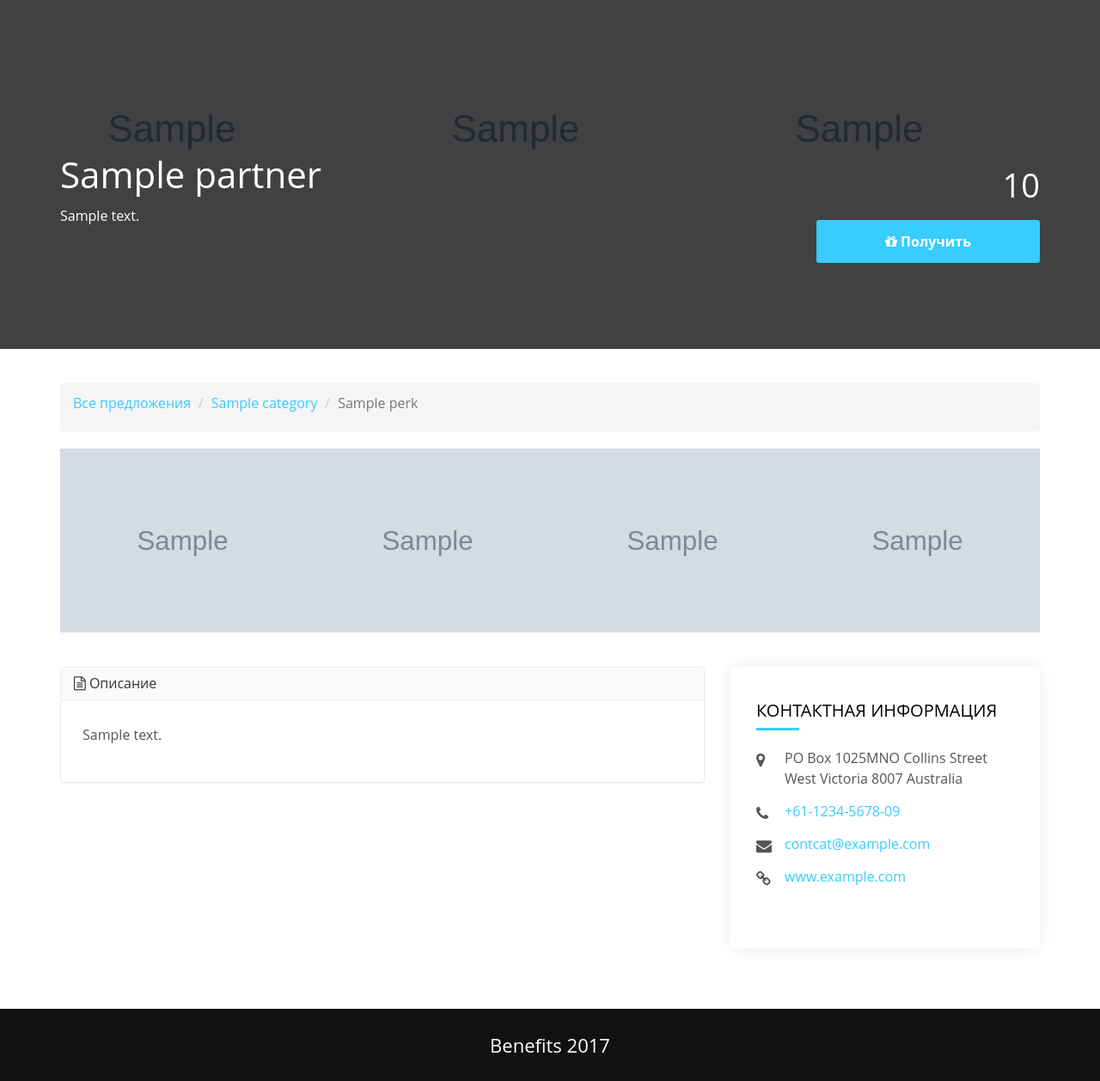
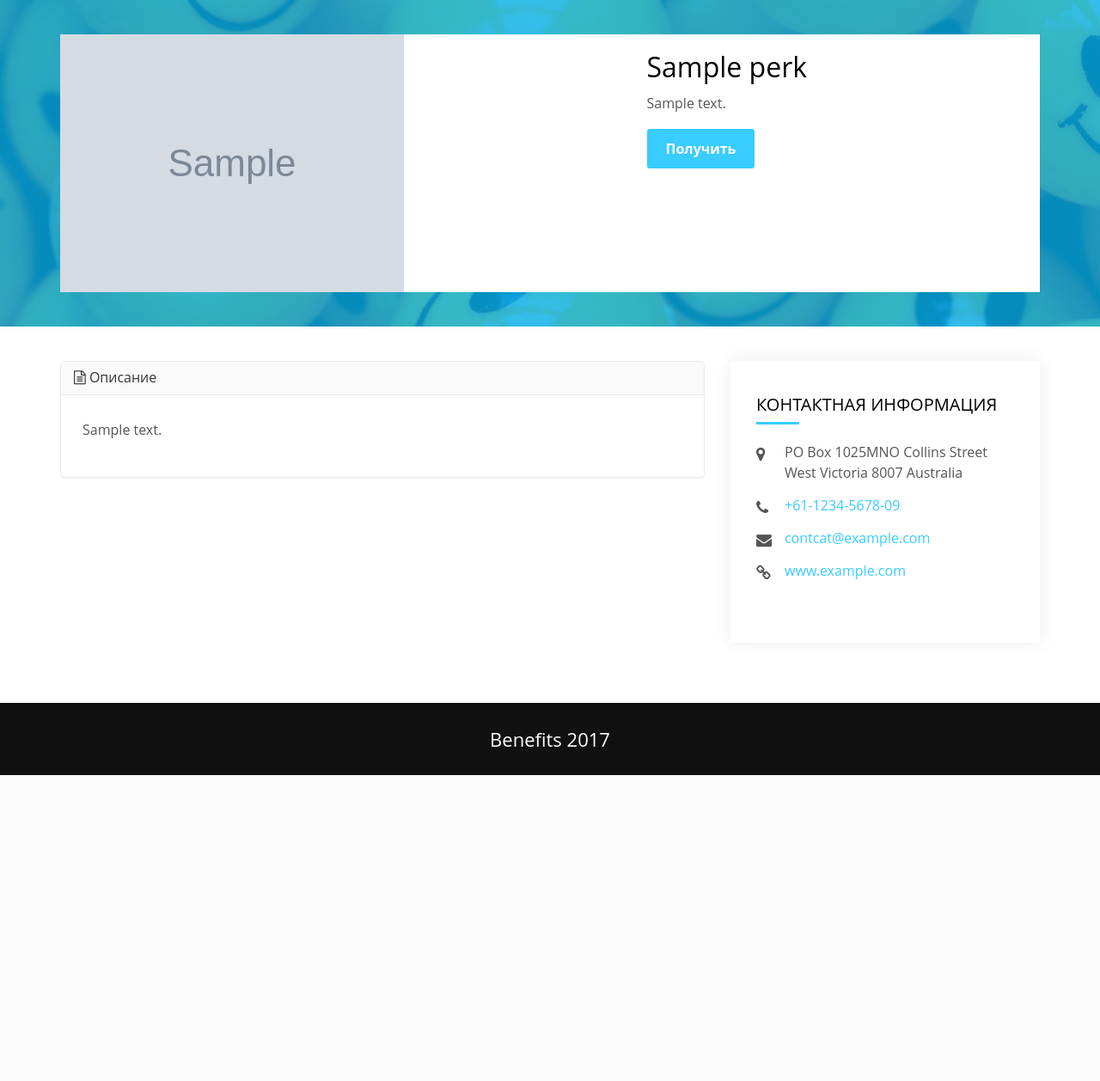
Before and after one commit to jekoule/benefits, a Django app: template perks/templates/perks/perk_detail.html in a window 1280 px wide. Shown: the part 83-1341 px from the top of the page at 86% size. After the commit the page ends 985 px from the top, so only its background shows below. Run offline with Django 3.2, Linux system fonts and the light colour scheme; the template is opened without the code that fills it: most values are stand-ins (such as "Sample title", 1, 10 or a date in 2020); grey boxes marked "Sample" are stand-in pictures; parts of the project's set-up code (start-up, migrations or seed data) failed here and were passed over; some libraries are stand-ins or nearby versions.

Commit message:
Templates modified

```diff
--- a/customers/templates/customers/dashboard.html
+++ b/customers/templates/customers/dashboard.html
@@ -164,7 +164,7 @@ $(document).ready( function () {
 							"previous":   "Назад"
 					}
 			}
-});
+    });
 } );
 </script>
 {% if messages %}
--- a/members/templates/members/change_password.html
+++ b/members/templates/members/change_password.html
@@ -33,7 +33,7 @@
           {% endfor %}
         {% endif %}
         {{ form|crispy }}
-        <button class="btn btn-lg btn-primary btn-block" type="submit">Сохранить изменения</button>
+        <input type="submit" class="btn btn-block" value="Сохранить изменения">
       </form>
     </div>
   </div>
--- a/members/templates/members/edit_info.html
+++ b/members/templates/members/edit_info.html
@@ -33,7 +33,7 @@
             {% endfor %}
           {% endif %}
           {{ form|crispy }}
-          <button class="btn btn-success btn-block" type="submit">Сохранить изменения</button>
+          <input type="submit" class="btn btn-block" value="Сохранить изменения">
       </form>
     </div>
   </div>
--- a/perks/templates/perks/index.html
+++ b/perks/templates/perks/index.html
@@ -7,16 +7,17 @@
 
 {% block content %}
 
-<section id="inner_banner" class="parallex-bg" style="background: url({% static 'img/teamwork.jpg' %}">
+<section id="perks_slider" class="parallex-bg" style="background: url({% static 'img/smiles.jpg' %}">
 	<div class="container">
     	<div class="white-text text-center div_zindex">
-        	<h1>How it Work </h1>
+        	<h2>Лучшие предложения для Вас!</h1>
+          <p>Мы постоянно работаем над улучшением нашего сервиса и поиска самых лучших предложений</p>
         </div>
     </div>
-    <div class="dark-overlay"></div>
+    <div class="blue-overlay"></div>
 </section>
 
-<nav id="category_menu" class="navbar navbar-default" data-spy="affix" data-offset-top="462">
+<nav id="category_menu" class="navbar navbar-default" data-spy="affix" data-offset-top="442">
   <div class="container">
     <ul class="nav nav-pills nav-justified">
     {% for category in categories %}
@@ -68,10 +69,8 @@
                         <p>{{ perk.title }}</p>
 
                         <div class="listing_review_info">
-                          <a href="{{ perk.get_absolute_url }}" class="
-                            outline-btn btn-sm pull-left">Подробнее</a>
-                          <button data-toggle="modal"
-                            data-target="#add_perk_modal" class="btn btn-sm pull-right">Получить</button>
+                          <a href="{{ perk.get_absolute_url }}" class="btn more_info_btn">Подробнее</a>
+                          <button data-toggle="modal" data-target="#add_perk_modal" class="btn get_perk_btn">Получить</button>
                         </div>
                     </div>
                 </div>
@@ -117,3 +116,13 @@
 	</div>
 </footer>
 {% endblock %}
+
+{% block extra_js %}
+{% if active_category %}
+<script type="text/javascript">
+$(document).ready( function () {
+	$(window).scrollTop($('#category_menu').offset().top);
+});
+</script>
+{% endif %}
+{% endblock %}
--- a/perks/templates/perks/perk_detail.html
+++ b/perks/templates/perks/perk_detail.html
@@ -3,51 +3,43 @@
 
 {% block content %}
 
-<section class="listing_detail_header style2_header parallex-bg"
-         style="background: url({{ perk.thumbnail }})">
-
+<section id="perk_detail_top" class="section-padding" style="background: url({% static 'img/smiles.jpg' %})">
 	<div class="container">
-
-    	<div class="div_zindex white-text">
-        	<div class="row">
-            	<div class="col-md-8">
-                <h1>{{ perk.partner.name }}</h1>
-                <p>{{ perk.short_description }}</p>
+      <div class="white_box div_zindex">
+          <div class="row">
+            <div class="col-md-7">
+               <div class="image_slider_wrap">
+                  <div id="listing_img_slider">
+                      <div class="owl-carousel owl-theme">
+                        {% for image in perk.images.all %}
+                        <div class="item"><img src="{{ image.img.url }}" alt="image"></div>
+                        {% endfor %}
+                      </div>
+                  </div>
+              </div>
+            </div>
+            <div class="col-md-5">
+                <div class="row">
+                  <div class="col-md-12">
+                    <h3>{{ perk.title }}</h3>
+                    <p>{{ perk.short_description }}</p>
+                  </div>
                 </div>
-                <div class="col-md-4">
-                	<div class="pricing_info">
-                    <p class="listing_price">{{ perk.discount }}</p>
-                        <div class="listing_message"><a class="btn"
-                            data-toggle="modal" data-target="#add_perk_modal"><i
-                              class="fa fa-gift"></i>  Получить</a></div>
-                    </div>
+                <div class="row">
+                  <div class="col-md-12">
+                    <a href="#" class="btn">Получить</a>
+                  </div>
                 </div>
             </div>
-        </div>
-    </div>
-    <div class="dark-overlay"></div>
+          </div>
+      </div>
+	</div>
+  <div class="blue-overlay"></div>
 </section>
+
 
 <section class="listing_info_wrap listing_detail_2">
   <div class="container">
-    <div class="row">
-      <div class="col-md-12">
-        <ol class="breadcrumb">
-          <li><a href="{% url 'perks:index' %}">Все предложения</a></li>
-          <li><a href="{{ perk.category.get_absolute_url }}">{{ perk.category.name }}</a></li>
-            <li class="active">{{ perk.title }}</li>
-        </ol>
-      </div>
-    </div>
-    <div class="image_slider_wrap">
-      <div id="listing_img_slider">
-          <div class="owl-carousel owl-theme">
-            {% for image in perk.images.all %}
-            <div class="item"><img src="{{ image.img.url }}" alt="image"></div>
-            {% endfor %}
-          </div>
-      </div>
-    </div>
     <div class="row">
       <div class="col-md-8">
         <div class="panel panel-default">
--- a/static/css/custom.css
+++ b/static/css/custom.css
@@ -57,6 +66,21 @@ header .submit_listing .btn.outline-btn:hover{
 	background:#03aee9;
 	border-color: #03aee9;
 }
+
+#perks_slider {
+	padding: 120px 0;
+}
+
+.blue-overlay {
+	background: rgba(3, 174, 233, 0.8) none repeat scroll 0 0;
+	content: "";
+	height: 100%;
+	left: 0;
+	position: absolute;
+	top: 0;
+	width: 100%;
+}
+
 .nav-pills a {
 	fill: #000;
 	color: #000;
@@ -123,3 +182,15 @@ header .submit_listing .btn.outline-btn:hover{
 .affix + section {
 	padding-top: 132px;
 }
+
+#perk_detail_top {
+	padding: 40px 0;
+}
+
+#perk_detail_top .white_box {
+	padding: 0;
+}
+
+#perk_detail_top .image_slider_wrap {
+	margin: 0;
+}
--- a/static/js/interface.js
+++ b/static/js/interface.js
@@ -116,12 +116,7 @@ $(function(e) {
 	dots:false,
 	autoplay:true,
     autoplayTimeout:5000,
-    responsive:{
-        0:{items:1},
-		400:{items:2},
-		768:{items:3},
-        992:{items:4}
-    }
+    items: 1,
 	})
 
 /*-------------------------------------------------------------------------------
```
Also changed, not shown: other parts of static/css/custom.css (+47 -3 lines), customers/templates/customers/add_members.html (+5 -3 lines), db.sqlite3, static/img/happy_employees.jpeg (added), static/img/smiles.jpg (added), 1 other file.
